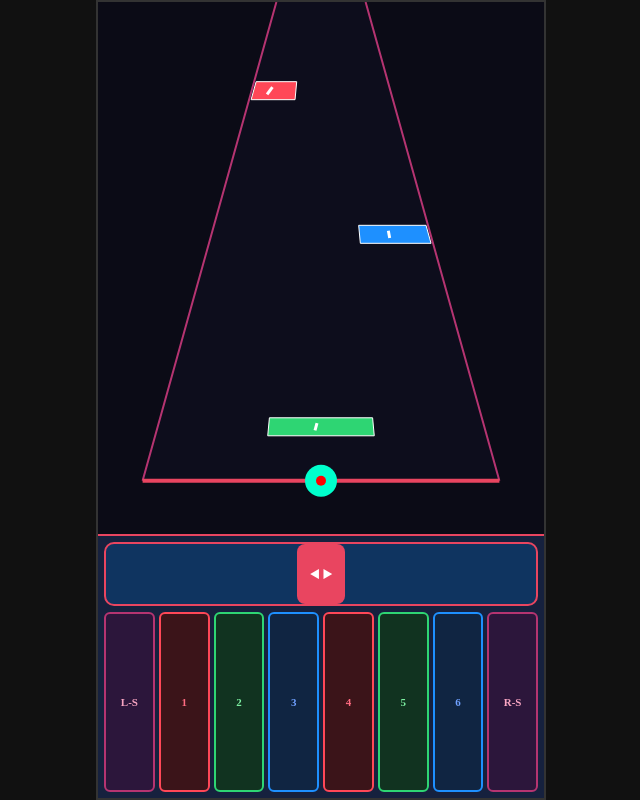
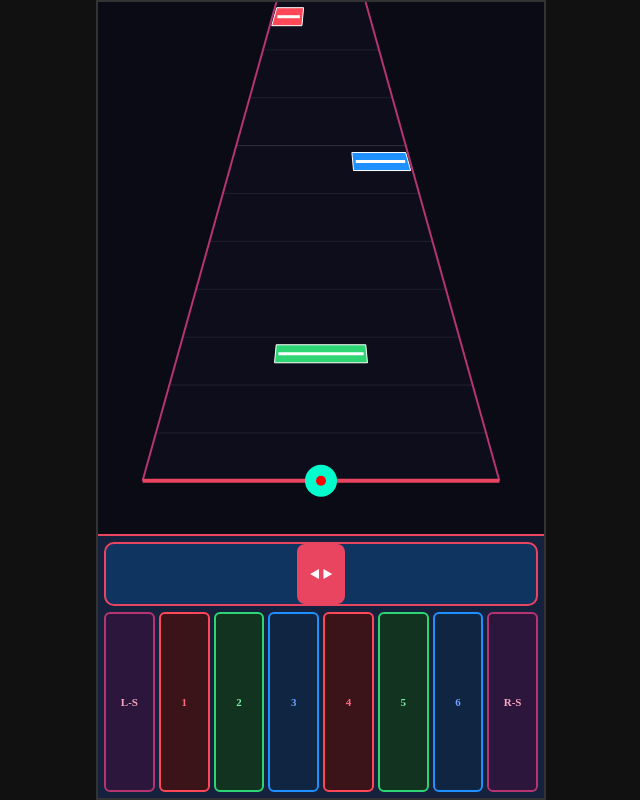
Before and after one commit to LucentLuare/LucentLuare.github.io, a plain HTML site: page index.html in a window 1280 px wide. Shown: the whole page, without its empty margins (319-959 px from the left). Drawn offline with Linux system fonts and the light colour scheme.

Commit message:
Update index.html

```diff
--- a/index.html
+++ b/index.html
@@ -15,11 +15,9 @@
       height: 100vh; max-height: 177.78vw;
       background: #0b0b16; display: flex; flex-direction: column; border: 2px solid #333;
     }
-    /* 상단 플레이 화면 (조작부 바로 위까지 100% 활용) */
     #play-area { flex: 68; position: relative; width: 100%; overflow: hidden; }
     canvas { width: 100%; height: 100%; display: block; }
 
-    /* 하단 컨트롤러 영역 */
     #controller-area {
       flex: 32; background: #16213e; display: flex; flex-direction: column; padding: 6px; gap: 6px;
       border-top: 2px solid #e94560;
@@ -93,6 +91,9 @@
   let lastTouchX = 0;
   const SLIDER_SENSITIVITY = 1.25;
 
+  // 노트 속도 조절 전용 변수
+  const NOTE_SPEED = 0.0055;
+
   // 슬라이더 조작
   sliderTrack.addEventListener('pointerdown', (e) => {
     if (sliderPointerId === null) {
@@ -121,30 +122,27 @@
   sliderTrack.addEventListener('pointercancel', endSliderTouch);
 
   buttons.forEach(btn => {
-    btn.addEventListener('pointerdown', (e) => {
-      btn.classList.add('active');
-    });
+    btn.addEventListener('pointerdown', () => btn.classList.add('active'));
     const release = () => btn.classList.remove('active');
     btn.addEventListener('pointerup', release);
     btn.addEventListener('pointerleave', release);
     btn.addEventListener('pointercancel', release);
   });
 
-  // 테스트용 벽돌 노트 데이터 (progress: 0.0(최상단) ~ 1.0(판정선))
+  // 테스트용 벽돌 노트 데이터
   let testBricks = [
-    { progress: 0.1, lane: 1, color: '#2ed573' }, // 그린
-    { progress: 0.4, lane: 0, color: '#ff4757' }, // 레드
-    { progress: 0.7, lane: 2, color: '#1e90ff' }  // 블루
+    { progress: 0.1, lane: 1, color: '#2ed573' },
+    { progress: 0.4, lane: 0, color: '#ff4757' },
+    { progress: 0.7, lane: 2, color: '#1e90ff' }
   ];
 
   function loop() {
     ctx.clearRect(0, 0, canvas.width, canvas.height);
 
-    // 1. 트랙 설정 (화면 맨 위 0부터 판정선까지 풀로 확장)
     const topY = 0;
-    const judgeY = canvas.height * 0.90;     // 판정선 위치 (조작부 바로 위)
-    const topWidth = canvas.width * 0.20;    // 최상단 트랙 너비 (좁음)
-    const bottomWidth = canvas.width * 0.80; // 판정선 트랙 너비 (넓음)
+    const judgeY = canvas.height * 0.90;
+    const topWidth = canvas.width * 0.20;
+    const bottomWidth = canvas.width * 0.80;
     const centerX = canvas.width / 2;
 
     function getTrackMetrics(y) {
@@ -160,7 +158,7 @@
     const topM = getTrackMetrics(topY);
     const bottomM = getTrackMetrics(judgeY);
 
-    // 사다리꼴 트랙 배경
+    // 트랙 배경
     ctx.fillStyle = 'rgba(15, 15, 30, 0.85)';
     ctx.beginPath();
     ctx.moveTo(topM.left, topY);
@@ -170,7 +168,22 @@
     ctx.closePath();
     ctx.fill();
 
-    // 트랙 외곽 경계선 (사이드 라인)
+    // 트랙 내부 가로 격자선(그리드 라인)
+    ctx.strokeStyle = 'rgba(255, 255, 255, 0.08)';
+    ctx.lineWidth = 1;
+    const gridCount = 10;
+    for (let i = 0; i <= gridCount; i++) {
+      let gridProg = (Date.now() * 0.0005 * (NOTE_SPEED * 200) + i / gridCount) % 1.0;
+      let gY = topY + (judgeY - topY) * gridProg;
+      let gm = getTrackMetrics(gY);
+
+      ctx.beginPath();
+      ctx.moveTo(gm.left, gY);
+      ctx.lineTo(gm.right, gY);
+      ctx.stroke();
+    }
+
+    // 트랙 외곽 경계선
     ctx.strokeStyle = '#b53471';
     ctx.lineWidth = 2;
     ctx.beginPath();
@@ -180,13 +193,12 @@
     ctx.lineTo(bottomM.right, judgeY);
     ctx.stroke();
 
-    // 2. 벽돌(Brick) 노트 렌더링 (중앙 하얀색 라인 포함)
+    // 벽돌 노트 렌더링
     testBricks.forEach(brick => {
-      brick.progress += 0.006; // 낙하 속도
+      brick.progress += NOTE_SPEED;
       if (brick.progress > 1.0) brick.progress = 0.0;
 
-      // 노트의 앞뒤 Y 좌표 계산 (벽돌 두께감 부여)
-      const brickHeight = 18; // 벽돌 세로 두께
+      const brickHeight = 18;
       const currentY = topY + (judgeY - topY) * brick.progress;
 
       const mFront = getTrackMetrics(currentY);
@@ -195,7 +207,6 @@
       const laneWidthFront = mFront.width / 3;
       const laneWidthBack = mBack.width / 3;
 
-      // 해당 레인의 좌우 좌표
       const x1 = mBack.left + laneWidthBack * brick.lane + 2;
       const x2 = mBack.left + laneWidthBack * (brick.lane + 1) - 2;
       const x3 = mFront.left + laneWidthFront * (brick.lane + 1) - 2;
@@ -203,7 +214,7 @@
       const y1 = currentY - brickHeight;
       const y2 = currentY;
 
-      // 벽돌 본체 채우기
+      // 벽돌 본체
       ctx.fillStyle = brick.color;
       ctx.beginPath();
       ctx.moveTo(x1, y1);
@@ -218,18 +229,20 @@
       ctx.lineWidth = 1;
       ctx.stroke();
 
-      // ★ 노트 중앙의 하얀색 하이라이트 라인 (온게키 스타일 포인트)
-      const midX1 = (x1 + x2) / 2;
-      const midX2 = (x4 + x3) / 2;
+      // ★ 노트 중앙의 수평(가로) 하얀색 하이라이트 라인 (온게키 스타일)
+      const halfY = y1 + (y2 - y1) * 0.5;
+      const leftMidX = (x1 + x4) / 2;
+      const rightMidX = (x2 + x3) / 2;
+
       ctx.strokeStyle = '#ffffff';
       ctx.lineWidth = 3;
       ctx.beginPath();
-      ctx.moveTo(midX1 - 4, y1 + (y2 - y1) * 0.3);
-      ctx.lineTo(midX2 - 6, y1 + (y2 - y1) * 0.7);
+      ctx.moveTo(leftMidX + 3, halfY);
+      ctx.lineTo(rightMidX - 3, halfY);
       ctx.stroke();
     });
 
-    // 3. 판정선 붉은색 라인
+    // 판정선
     ctx.strokeStyle = '#e94560';
     ctx.lineWidth = 4;
     ctx.beginPath();
@@ -237,14 +250,13 @@
     ctx.lineTo(bottomM.right, judgeY);
     ctx.stroke();
 
-    // 4. 캐릭터 (아바타)
+    // 캐릭터
     const charX = playerX * canvas.width;
     ctx.fillStyle = '#00ffcc';
     ctx.beginPath();
     ctx.arc(charX, judgeY, 16, 0, Math.PI * 2);
     ctx.fill();
 
-    // 피격 히트박스
     ctx.fillStyle = '#ff0000';
     ctx.beginPath();
     ctx.arc(charX, judgeY, 5, 0, Math.PI * 2);
```
